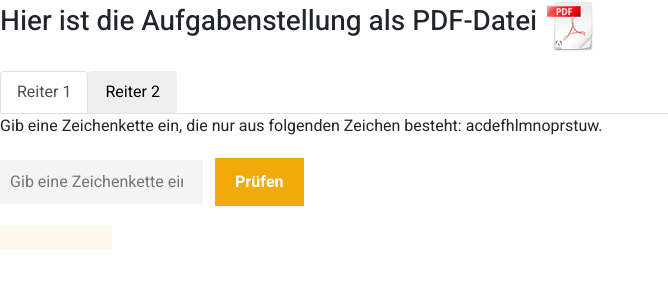
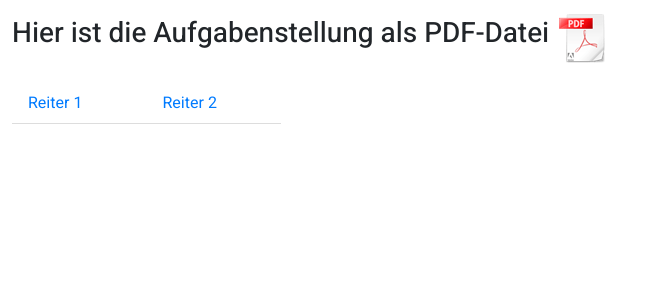
Before and after one commit to ValentinaKuxhausen/getHash, an Angular app: page / in a window 1280 px wide. Shown: the top 300 px of the page, without its empty margins (0-668 px from the left). Built offline with nearby package versions, Linux system fonts and the light colour scheme.

Commit message:
click tab animation?

```diff
--- a/src/app/app.component.html
+++ b/src/app/app.component.html
@@ -5,20 +5,19 @@
     </a>
 </div>
 
-<!-- Visualisierung tabs navigation -->
-<nav>
-    <div class="nav nav-tabs" id="nav-tab" role="tablist">
-      <button class="nav-link active" id="nav-home-tab" data-bs-toggle="tab" data-bs-target="#nav-home" type="button" role="tab" aria-controls="nav-home" aria-selected="true">Reiter 1</button>
-      <button class="nav-link" id="nav-profile-tab" data-bs-toggle="tab" data-bs-target="#nav-profile" type="button" role="tab" aria-controls="nav-profile" aria-selected="false">Reiter 2</button>
-    </div>
-  </nav>
-
-  <div class="tab-content" id="nav-tabContent">
-      <!-- Content Reiter 1 -->
-    <div class="tab-pane fade show active" id="nav-1" role="tabpanel" aria-labelledby="nav-1-tab">
-        <div REITER1 class="column">
+<div TABS>
+    <ul class="tabs">
+        <li class="nav-item" id="reiter1" (click)="changeTab('reiter1')">
+            <a class="nav-link" href="#"> Reiter 1</a>
+        </li>
+        <li class="nav-item" id="reiter2" (click)="changeTab('reiter2')">
+            <a class="nav-link" href="#">Reiter 2</a>
+        </li>
+    </ul>
+    <div CONTENT class="content">
+        <div REITER1 class="content-value column" *ngIf="id === 'reiter1'">
             <div class="margin-bottom">
-                <span>Gib eine Zeichenkette ein, die nur aus folgenden Zeichen besteht: acdefhlmnoprstuw.</span>
+                <span>Gib eine Zeichenkette ein, die nur aus folgenden Zeichen besteht: <i>acdefhlmnoprstuw.</i></span>
             </div>
             <div class="margin-bottom">
                 <input class="input" #inputText type="text" placeholder="Gib eine Zeichenkette ein">
@@ -26,14 +25,10 @@
             </div>
             <div>
                 <!--hier wird Hashwert oder Fehlermeldung angezeigt-->
-                <label class="label margin-bottom">{{ hashwertResult }}</label>
+            <label class="label margin-bottom">{{ hashwertResult }}</label>
             </div>
         </div>
-    </div>
-
-      <!-- Content Reiter 1 -->
-    <div class="tab-pane fade" id="nav-2" role="tabpanel" aria-labelledby="nav-2-tab">
-        <div REITER2 class="column">
+        <div REITER2 class="content-value column" *ngIf="id === 'reiter2'">
             <div class="margin-bottom">
                 <span>Gib einen Hashwert ein, um die gesuchte Zeichenkette zu finden.</span>
             </div>
@@ -48,4 +43,4 @@
             </div>
         </div>
     </div>
-  </div>
+</div>
--- a/src/app/app.component.scss
+++ b/src/app/app.component.scss
@@ -22,8 +22,9 @@ img {
 }
 
 .input {
-    padding: 10px 20px 10px 10px;
+    padding: 12px 20px 12px 12px;
     background-color: #F4F4F4;
+    width: 60vw;
     border: none;
     font-family: inherit;
 }
@@ -61,40 +62,38 @@ input::-webkit-inner-spin-button {
 
 }
 
-//cities test
-/* Style the tab */
-.tab {
-    overflow: hidden;
-    border: 1px solid #ccc;
-    background-color: #f1f1f1;
-  }
+.tabs {
+    display: flex;
+    flex-direction: row;
+    align-items: center;
+    margin-right: 0;
+    margin-left: 0;
+    border-width: 1px;
+    border-top-left-radius: 0.25rem;
+    border-top-right-radius: 0.25rem;
+}
 
-  /* Style the buttons inside the tab */
-  .tab button {
-    background-color: inherit;
-    float: left;
-    border: none;
-    outline: none;
-    cursor: pointer;
-    padding: 14px 16px;
-    transition: 0.3s;
-    font-size: 17px;
-  }
+ul {
+    list-style-type: none;
+    margin-block-start: 0;
+    margin-block-end: 0;
+    padding-inline-start: 0;
+}
 
-  /* Change background color of buttons on hover */
-  .tab button:hover {
-    background-color: #ddd;
-  }
+.nav-item {
+    border-bottom: 1px solid #ddd;
 
-  /* Create an active/current tablink class */
-  .tab button.active {
-    background-color: #ccc;
-  }
+    &:hover {
+        border: 1px 1px 0px 1px solid #ddd;
 
-  /* Style the tab content */
-  .tabcontent {
-    display: none;
-    padding: 6px 12px;
-    border: 1px solid #ccc;
-    border-top: none;
-  }
+    }
+}
+
+a {
+    margin-right: 48px;
+    text-decoration: none;
+
+    &:hover {
+        cursor: pointer;
+    }
+}
--- a/src/app/app.component.ts
+++ b/src/app/app.component.ts
@@ -39,8 +39,12 @@ export class AppComponent {
   // }
 
 
-  //cities test
+  id: any = "";
+  changeTab(ids: any) {
+    this.id = ids;
+    console.log(this.id);
 
+  }
 
 
 
--- a/src/styles.scss
+++ b/src/styles.scss
@@ -2,4 +2,5 @@
 
 body {
     font-family: 'Heebo', sans-serif;
+    margin: 12px;
 }
```
